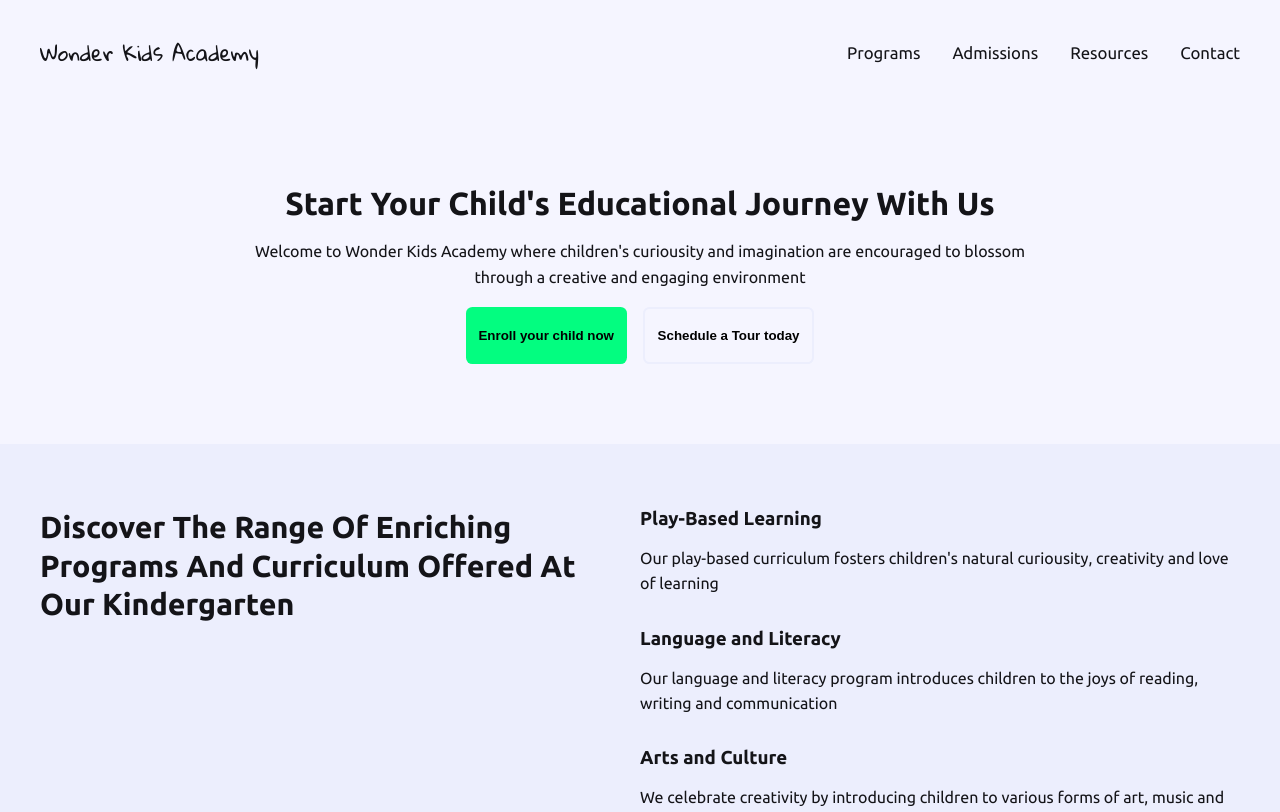
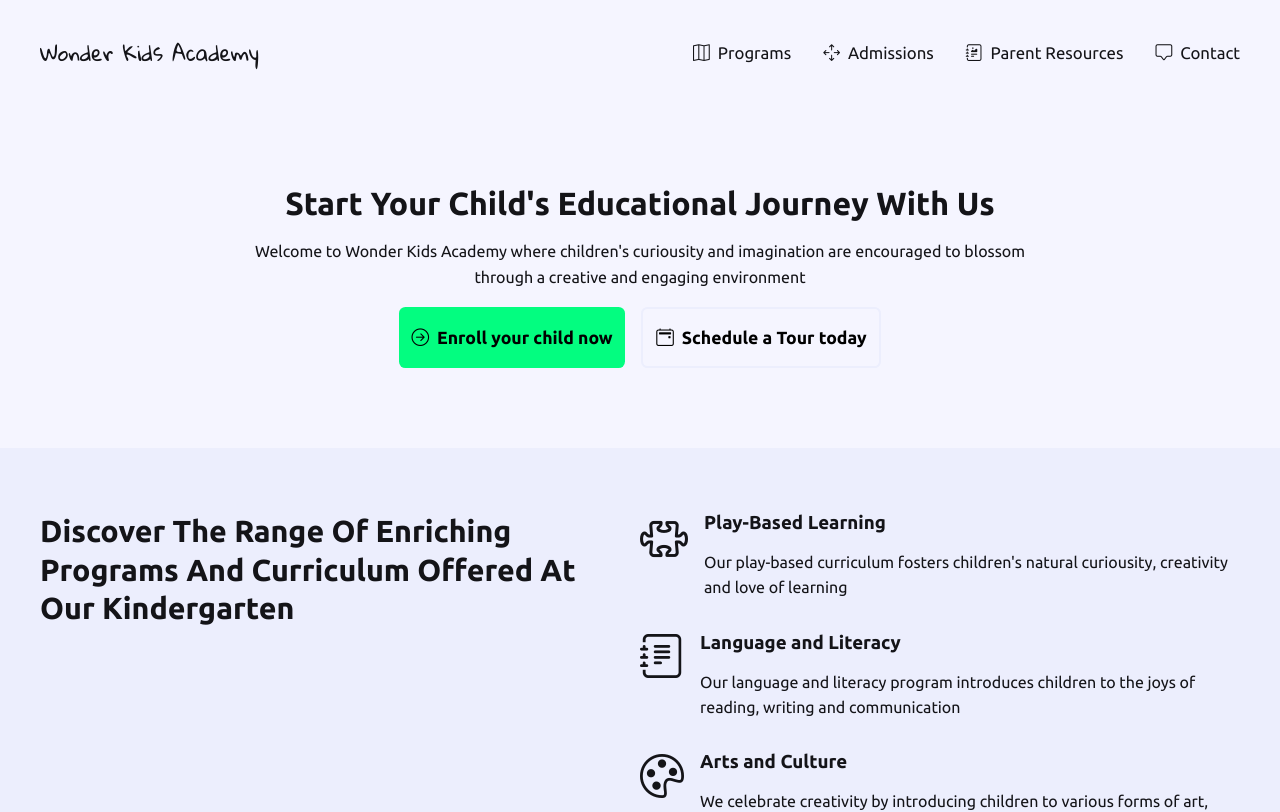
Before and after one commit to Master-Osaro/Wonderkids, a React (Vite) app: page / in a window 1280 px wide. Shown: the top 812 px of the page. Built offline with nearby package versions, Linux system fonts and the light colour scheme.

Commit message:
Add Icon on Nav links

```diff
--- a/src/App.css
+++ b/src/App.css
@@ -56,6 +56,11 @@ p {
     font-weight: 700;
     border: none;
     cursor: pointer;
+    display: flex;
+    gap: 0.5rem;
+    align-items: center;
+    font-size: 1.1rem;
+    font-family: inherit;
 }
 .btn-primary{
     background: var(--lime-green);
@@ -108,6 +113,7 @@ nav{
     text-decoration: none;
     color: var(--black);
     font-size: 1.05rem;
+    gap: 0.5rem;
 }
 
 section{
@@ -151,8 +157,21 @@ section{
     gap: 2rem;
 }
 
+.feature-item{
+    display: flex;
+    gap: 1rem;
+}
 .feature-item h3{
     margin-bottom: 1rem;
+}
+
+.feature-icon i{
+    font-size: 48px;
+}
+
+.journal i,
+.palette i{
+    font-size: 44px;
 }
 
 /* ================== Staff List Section ==================== */
@@ -240,7 +259,7 @@ section{
     font-weight: 700;
     top: -0.45rem;
     z-index: -1;
-    opacity: 0.2;
+    opacity: 0.1;
 }
 .section-process .number.right{
     right: -3rem;
@@ -300,6 +319,9 @@ section{
 .section__parental-resource .section-inner{
     max-width: 720px;
 }
+.section__parental-resource .section-inner{
+    text-align: center;
+}
 .section__parental-resource p{
     margin-bottom: 2rem;
 }
--- a/src/App.jsx
+++ b/src/App.jsx
@@ -16,10 +16,10 @@ function App() {
         <nav>
           <div className="logo">Wonder Kids Academy</div>
           <ul className="nav-list">
-            <li><a href="#programs"><i></i>Programs</a></li>
-            <li><a href="#admissions"><i></i>Admissions</a></li>
-            <li><a href="#resources"><i></i>Resources</a></li>
-            <li><a href="#contact"><i></i>Contact</a></li>
+            <li><a href="#programs"><i class="bi bi-map"></i>Programs</a></li>
+            <li><a href="#admissions"><i class="bi bi-arrows-move"></i>Admissions</a></li>
+            <li><a href="#resources"><i class="bi bi-journal-richtext"></i>Parent Resources</a></li>
+            <li><a href="#contact"><i class="bi bi-chat-square"></i>Contact</a></li>
           </ul>
         </nav>
       </header>
@@ -29,8 +29,8 @@ function App() {
             <h1>Start your child's educational journey with us</h1>
             <p>Welcome to Wonder Kids Academy where children's curiousity and imagination are encouraged to blossom through a creative and engaging environment</p>
             <div className="action-btns">
-              <button className="btn btn-primary"><i></i>Enroll your child now</button>
-              <button className="btn btn-secondary"><i></i>Schedule a Tour today</button>
+              <button className="btn btn-primary"><i class="bi bi-arrow-right-circle"></i>Enroll your child now</button>
+              <button className="btn btn-secondary"><i class="bi bi-calendar2-event"></i>Schedule a Tour today</button>
             </div>
           </div>
         </section>
@@ -39,24 +39,24 @@ function App() {
           <div className="section-inner">
             <h2 className="feature-title">Discover the range of enriching programs and curriculum offered at our kindergarten</h2>
             <div className="feature-list">
-              <div className="feature-item">
-                <div className="feature-icon"></div>
+              <div className="feature-item puzzle">
+                <div className="feature-icon"><i className="bi bi-puzzle"></i></div>
                 <div className="feature-content">
                   <h3>Play-Based Learning</h3>
                   <p>Our play-based curriculum fosters children's natural curiousity, creativity and love of learning</p>
                 </div>
               </div>
 
-              <div className="feature-item">
-                <div className="feature-icon"></div>
+              <div className="feature-item journal">
+                <div className="feature-icon"><i className="bi bi-journal-text"></i></div>
                 <div className="feature-content">
                   <h3>Language and Literacy</h3>
                   <p>Our language and literacy program introduces children to the joys of reading, writing and communication</p>
                 </div>
               </div>
 
-              <div className="feature-item">
-                <div className="feature-icon"></div>
+              <div className="feature-item palette">
+                <div className="feature-icon"><i className="bi bi-palette"></i></div>
                 <div className="feature-content">
                   <h3>Arts and Culture</h3>
                   <p>We celebrate creativity by introducing children to various forms of art, music and culture from around the world</p>
```
